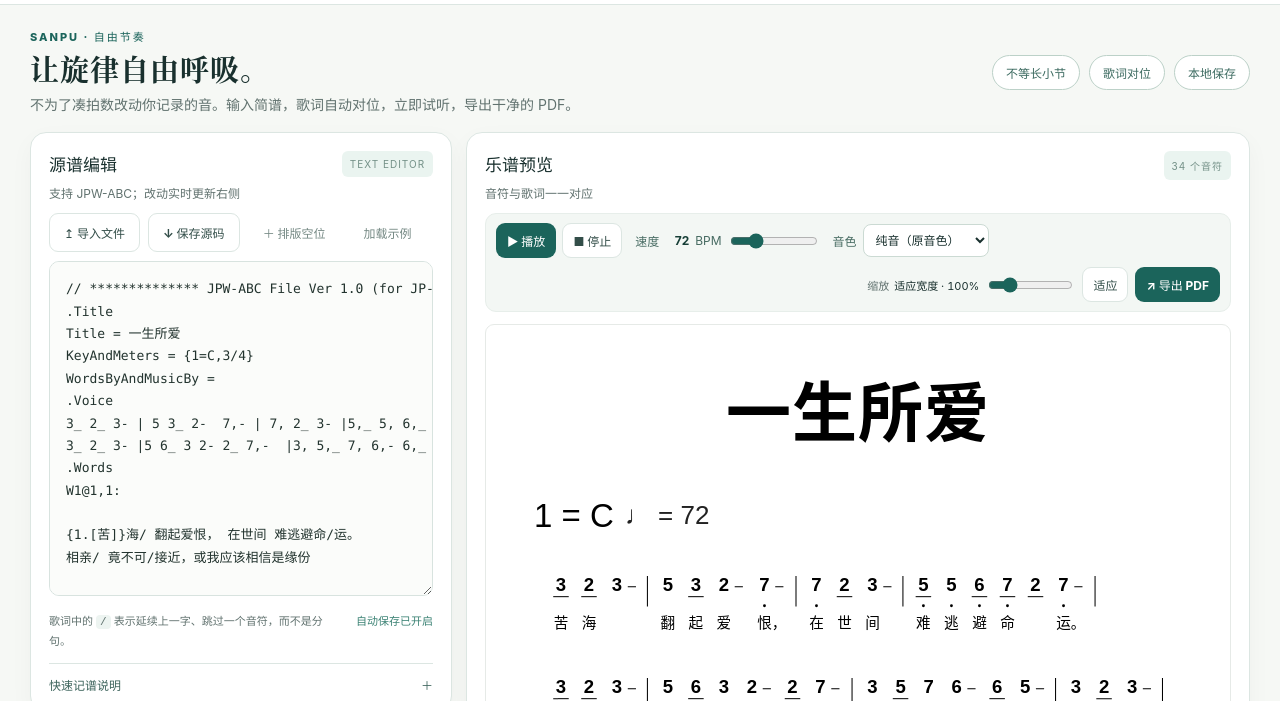
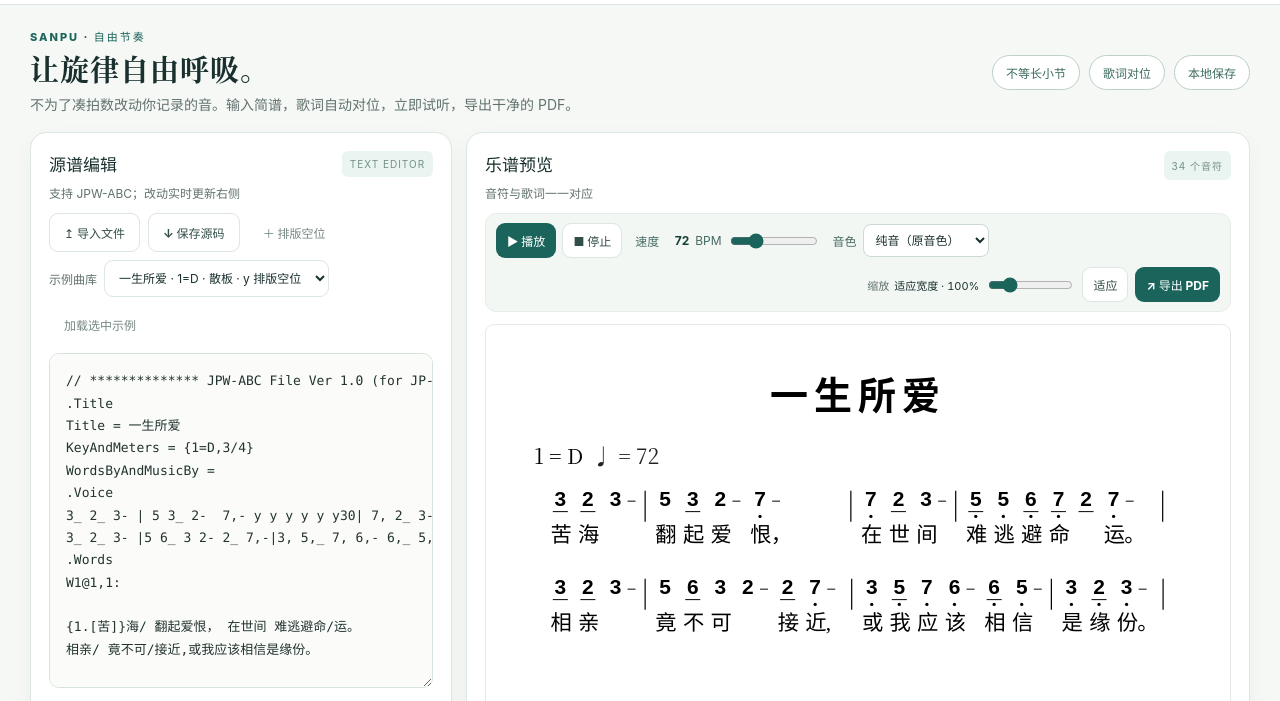
Before and after one commit to shandianchengzi/SanPu, a website: page index.html in a window 1280 px wide. Shown: the part 59-760 px from the top of the page. Drawn offline with Linux system fonts and the light colour scheme; no server answers.

Commit message:
feat: add example score library and adopt supplied standard appearance preset

```diff
--- a/index.html
+++ b/index.html
@@ -37,7 +37,8 @@
           <input id="file-input" hidden type="file" accept=".jpwabc,.txt,text/plain" />
           <button id="save-btn" class="btn secondary" type="button">↓ 保存源码</button>
           <button id="insert-spacer-btn" class="btn quiet" type="button" title="在源码光标位置插入 y40，增加 40 单位的水平空位，不改变拍数">＋ 排版空位</button>
-          <button id="example-btn" class="btn quiet" type="button" title="覆盖当前编辑内容前会征求确认">加载示例</button>
+          <label class="example-picker" for="example-select">示例曲库 <select id="example-select" aria-label="选择示例曲谱"></select></label>
+          <button id="example-btn" class="btn quiet" type="button" title="选择曲目后加载，覆盖当前编辑内容前会征求确认">加载选中示例</button>
         </div>
         <label for="source" class="sr-only">JPW-ABC 源谱</label>
         <textarea id="source" spellcheck="false" autocomplete="off" autocapitalize="off" aria-describedby="source-hint"></textarea>
--- a/src/app.mjs
+++ b/src/app.mjs
@@ -1,4 +1,4 @@
-import {EXAMPLE, parseSong, noteFrequency, splitLyricPunctuation} from './core.mjs';
+import {EXAMPLE, EXAMPLES, parseSong, noteFrequency, splitLyricPunctuation} from './core.mjs';
 import {TIMBRES, normalizeTimbre, createVoice} from './timbres.mjs';
 import {FORMAT_GROUPS, DEFAULT_FORMAT, FORMAT_PRESETS, FONTS, normalizeFormat, formatPresetId, exportStyle, importStyle} from './format.mjs';
 
@@ -43,6 +43,23 @@ function buildTimbreSelect(){
     els.timbre.append(option);
   }
   els.timbre.value=state.timbre;
+}
+function buildExampleLibrary(){
+  const select=$('example-select');
+  for(const entry of EXAMPLES){
+    const option=document.createElement('option');
+    option.value=entry.id;
+    option.textContent=entry.title+' · '+entry.description;
+    select.append(option);
+  }
+  select.value=EXAMPLES[0]?.id||'';
+}
+function loadSelectedExample(){
+  const example=EXAMPLES.find(item=>item.id===$('example-select').value);
+  if(!example)return;
+  if(els.source.value!==example.source && !confirm('将当前内容替换为《'+example.title+'》示例谱？当前内容可以先用「保存源码」备份。'))return;
+  els.source.value=example.source;
+  refresh();
 }
 function changeTimbre(value){
   state.timbre=normalizeTimbre(value);
@@ -392,12 +409,12 @@ function readTextFile(file) {
   });
 }
 let saveTimer;
-load();buildTimbreSelect();buildAppearanceControls();state.song=parseSong(els.source.value);render();
+load();buildTimbreSelect();buildExampleLibrary();buildAppearanceControls();state.song=parseSong(els.source.value);render();
 els.source.addEventListener('input',()=>{clearTimeout(saveTimer);saveTimer=setTimeout(refresh,180);});
 $('import-btn').addEventListener('click',()=>$('file-input').click());
 $('file-input').addEventListener('change',async ev=>{const file=ev.target.files[0];if(!file)return;try{els.source.value=await readTextFile(file);refresh();}catch(err){alert(`导入失败：${err.message}`);}finally{ev.target.value='';}});
 $('save-btn').addEventListener('click',()=>download(fileName()+'.jpwabc','\ufeff'+els.source.value,'text/plain;charset=utf-8'));
-$('example-btn').addEventListener('click',()=>{if(els.source.value!==EXAMPLE&&!confirm('将当前内容替换成示例谱？当前内容可以先用「保存源码」备份。'))return;els.source.value=EXAMPLE;refresh();});
+$('example-btn').addEventListener('click',loadSelectedExample);
 $('insert-spacer-btn').addEventListener('click',()=>{
   const source=els.source;
   const start=source.selectionStart??source.value.length;
--- a/src/core.mjs
+++ b/src/core.mjs
@@ -3,17 +3,22 @@
 export const EXAMPLE = `// ************** JPW-ABC File Ver 1.0 (for JP-Word v5.50m) **************
 .Title
 Title = 一生所爱
-KeyAndMeters = {1=C,3/4}
+KeyAndMeters = {1=D,3/4}
 WordsByAndMusicBy =
 .Voice
-3_ 2_ 3- | 5 3_ 2-  7,- | 7, 2_ 3- |5,_ 5, 6,_ 7,_ 2_ 7,- |$(true)
-3_ 2_ 3- |5 6_ 3 2- 2_ 7,-  |3, 5,_ 7, 6,- 6,_ 5,-| 3, 2,_ 3,-  |$(true)
+3_ 2_ 3- | 5 3_ 2-  7,- y y y y y y30| 7, 2_ 3- |5,_ 5, 6,_ 7,_ 2_ 7,- y30|$(true)
+3_ 2_ 3- |5 6_ 3 2- 2_ 7,-|3, 5,_ 7, 6,- 6,_ 5,-| 3, 2,_ 3,-  |$(true)
 .Words
 W1@1,1:
 
 {1.[苦]}海/ 翻起爱恨， 在世间 难逃避命/运。
-相亲/ 竟不可/接近，或我应该相信是缘份
+相亲/ 竟不可/接近,或我应该相信是缘份。
 `;
+// Entries are separate from the editor state: adding another example only
+// requires appending an id/title/source entry here.
+export const EXAMPLES = Object.freeze([
+  Object.freeze({id:'yi-sheng-suo-ai',title:'一生所爱',description:'1=D · 散板 · y 排版空位',source:EXAMPLE})
+]);
 const NOTE = /^([#b]{0,2})([0-7])([,']*)(_+\.*|\.+_+|-+|\.+)?/;
 // ABC's y is a layout-only spacer; SanPu extends .Voice with y or y<number>.
 // Widths use SVG user units (not musical beats) and are bounded to avoid
--- a/src/format.mjs
+++ b/src/format.mjs
@@ -3,38 +3,38 @@ export const FORMAT_GROUPS = [
   {
     title:'标题与调号', hint:'曲名、调号 1 = C 与速度 ♩ = 80 可分别调整；字间距和上下留白可为负。',
     fields:[
-      {key:'titleSize',label:'曲名字号',min:28,max:100,step:1,unit:'px',default:65},
+      {key:'titleSize',label:'曲名字号',min:28,max:100,step:1,unit:'px',default:38},
       {key:'titleWeight',label:'曲名字重',choices:[['400','常规'],['500','中等'],['600','半粗'],['700','加粗'],['800','特粗'],['900','极粗']],default:'800'},
       {key:'titleFont',label:'曲名字体',choices:[['sans','黑体'],['serif','宋体'],['kai','楷体']],default:'sans'},
-      {key:'titleLetterSpacing',label:'曲名字符间距',min:-8,max:16,step:1,unit:'px',default:1},
-      {key:'titleBottomGap',label:'曲名下方间距',min:-60,max:110,step:1,unit:'px',default:42},
-      {key:'metaSize',label:'调号 1 = C 字号',min:16,max:64,step:1,unit:'px',default:33},
+      {key:'titleLetterSpacing',label:'曲名字符间距',min:-8,max:16,step:1,unit:'px',default:6},
+      {key:'titleBottomGap',label:'曲名下方间距',min:-60,max:110,step:1,unit:'px',default:19},
+      {key:'metaSize',label:'调号 1 = C 字号',min:16,max:64,step:1,unit:'px',default:21},
       {key:'metaWeight',label:'调号字重',choices:[['400','常规'],['500','中等'],['600','半粗'],['700','加粗'],['800','特粗']],default:'400'},
-      {key:'tempoSize',label:'速度 ♩ = 80 字号',min:14,max:64,step:1,unit:'px',default:26},
+      {key:'tempoSize',label:'速度 ♩ = 80 字号',min:14,max:64,step:1,unit:'px',default:21},
       {key:'tempoWeight',label:'速度标记字重',choices:[['400','常规'],['500','中等'],['600','半粗'],['700','加粗'],['800','特粗']],default:'500'},
-      {key:'metaFont',label:'调号与速度字体',choices:[['sans','黑体'],['serif','宋体'],['kai','楷体']],default:'sans'},
-      {key:'metaGap',label:'调号与速度间距',min:-50,max:80,step:1,unit:'px',default:11},
-      {key:'metaBottomGap',label:'调号下方间距',min:-70,max:100,step:1,unit:'px',default:22}
+      {key:'metaFont',label:'调号与速度字体',choices:[['sans','黑体'],['serif','宋体'],['kai','楷体']],default:'serif'},
+      {key:'metaGap',label:'调号与速度间距',min:-50,max:80,step:1,unit:'px',default:9},
+      {key:'metaBottomGap',label:'调号下方间距',min:-70,max:100,step:1,unit:'px',default:-1}
     ]
   },
   {
     title:'音符与歌词',hint:'高低音点距离分别微调：正数远离音符，负数靠近；默认 0 保留原位置。',
     fields:[
-      {key:'noteSize',label:'音符字号',min:24,max:80,step:1,unit:'px',default:43},
+      {key:'noteSize',label:'音符字号',min:24,max:80,step:1,unit:'px',default:50},
       {key:'noteWeight',label:'音符字重',choices:[['400','常规'],['500','中等'],['600','半粗'],['700','加粗'],['800','特粗']],default:'700'},
       {key:'noteFont',label:'音符字体',choices:[['sans','黑体'],['serif','宋体'],['kai','楷体']],default:'sans'},
       {key:'accidentalSize',label:'升降号字号',min:14,max:48,step:1,unit:'px',default:23},
-      {key:'lyricSize',label:'歌词字号',min:14,max:65,step:1,unit:'px',default:34},
+      {key:'lyricSize',label:'歌词字号',min:14,max:65,step:1,unit:'px',default:51},
       {key:'lyricWeight',label:'歌词字重',choices:[['300','细体'],['400','常规'],['500','中等'],['600','半粗'],['700','加粗']],default:'400'},
-      {key:'lyricFont',label:'歌词字体',choices:[['sans','黑体'],['serif','宋体'],['kai','楷体']],default:'sans'},
-      {key:'lyricLetterSpacing',label:'歌词字符间距',min:-10,max:12,step:1,unit:'px',default:0},
-      {key:'punctuationGap',label:'标点与歌词距离',min:-30,max:80,step:1,unit:'px',default:0},
-      {key:'lyricOffset',label:'歌词与音符纵向间距',min:-70,max:110,step:1,unit:'px',default:0},
-      {key:'octaveDotSize',label:'高低音点大小',min:2,max:6,step:.1,unit:'px',default:3.3},
+      {key:'lyricFont',label:'歌词字体',choices:[['sans','黑体'],['serif','宋体'],['kai','楷体']],default:'kai'},
+      {key:'lyricLetterSpacing',label:'歌词字符间距',min:-10,max:12,step:1,unit:'px',default:-4},
+      {key:'punctuationGap',label:'标点与歌词距离',min:-30,max:80,step:1,unit:'px',default:2},
+      {key:'lyricOffset',label:'歌词与音符纵向间距',min:-70,max:110,step:1,unit:'px',default:3},
+      {key:'octaveDotSize',label:'高低音点大小',min:2,max:6,step:.1,unit:'px',default:3.9},
       {key:'highOctaveDotOffset',label:'高音点与音符距离微调',min:-50,max:80,step:1,unit:'px',default:0},
-      {key:'lowOctaveDotOffset',label:'低音点与音符距离微调',min:-50,max:80,step:1,unit:'px',default:0},
+      {key:'lowOctaveDotOffset',label:'低音点与音符距离微调',min:-50,max:80,step:1,unit:'px',default:-13},
       {key:'rhythmStroke',label:'减时线/延长线粗细',min:1,max:6,step:.1,unit:'px',default:2.35},
-      {key:'barStroke',label:'小节线粗细',min:1,max:6,step:.1,unit:'px',default:2.4}
+      {key:'barStroke',label:'小节线粗细',min:1,max:6,step:.1,unit:'px',default:2.9}
     ]
   },
   {
@@ -43,12 +43,12 @@ export const FORMAT_GROUPS = [
       {key:'noteSpacing',label:'音符横向疏密',min:-35,max:100,step:1,unit:'px',default:0},
       {key:'dashSpacing',label:'延长线间距',min:22,max:65,step:1,unit:'px',default:29},
       {key:'barSpacing',label:'小节线占用宽度',min:16,max:90,step:1,unit:'px',default:24},
-      {key:'systemGap',label:'谱行之间的间距',min:-100,max:120,step:1,unit:'px',default:17},
+      {key:'systemGap',label:'谱行之间的间距',min:-100,max:120,step:1,unit:'px',default:-5},
       {key:'lyricLineGap',label:'相邻两行歌词间距微调',min:-160,max:160,step:1,unit:'px',default:0},
       {key:'minLineWidth',label:'谱行最小宽度',min:580,max:2200,step:20,unit:'px',default:980},
       {key:'previewPadding',label:'预览四周留白',min:0,max:100,step:1,unit:'px',default:48},
       {key:'printMarginX',label:'PDF 左右页边距',min:4,max:35,step:1,unit:'mm',default:15},
-      {key:'printMarginY',label:'PDF 上下页边距',min:4,max:35,step:1,unit:'mm',default:17}
+      {key:'printMarginY',label:'PDF 上下页边距',min:4,max:35,step:1,unit:'mm',default:8}
     ]
   }
 ];
@@ -110,14 +110,16 @@ export function importStyle(text){
 export const FORMAT_PRESETS=Object.freeze({
   standard:DEFAULT_FORMAT,
   compact:Object.freeze(normalizeFormat({
-    ...DEFAULT_FORMAT,titleSize:51,titleBottomGap:22,metaSize:26,tempoSize:21,metaBottomGap:12,
-    noteSize:36,lyricSize:28,noteSpacing:-10,dashSpacing:25,barSpacing:19,systemGap:5,
-    previewPadding:24,minLineWidth:820,lyricOffset:0
+    ...DEFAULT_FORMAT,titleSize:34,titleBottomGap:12,metaSize:18,tempoSize:18,
+    metaGap:6,metaBottomGap:-8,noteSize:44,lyricSize:45,lyricOffset:0,
+    noteSpacing:-8,dashSpacing:25,barSpacing:20,systemGap:-15,
+    previewPadding:32,minLineWidth:820
   })),
   spacious:Object.freeze(normalizeFormat({
-    ...DEFAULT_FORMAT,titleSize:76,titleBottomGap:58,metaSize:38,tempoSize:32,metaBottomGap:36,
-    noteSize:50,lyricSize:41,noteSpacing:24,dashSpacing:38,barSpacing:34,systemGap:45,
-    previewPadding:65,minLineWidth:1200,lyricOffset:24
+    ...DEFAULT_FORMAT,titleSize:46,titleBottomGap:29,metaSize:25,tempoSize:25,
+    metaGap:15,metaBottomGap:10,noteSize:57,lyricSize:57,lyricOffset:15,
+    noteSpacing:16,dashSpacing:38,barSpacing:32,systemGap:22,
+    previewPadding:62,minLineWidth:1200
   }))
 });
 export function formatPresetId(format){
--- a/styles.css
+++ b/styles.css
@@ -208,3 +208,10 @@ main{padding-top:23px}
 .update-actions{display:flex;justify-content:flex-end;gap:8px}
 @media(max-width:640px){.header-actions{gap:5px}.update-button{padding:8px 9px}.update-button .update-dot{display:none}.repo-link{display:none}.update-builds{grid-template-columns:1fr}.update-actions{display:grid;grid-template-columns:1fr 1fr}.update-actions .btn{white-space:normal}}
 @media print{.update-dialog{display:none!important}}
+
+/* Example-score library selector beside the source editing actions. */
+.example-picker{display:inline-flex;align-items:center;gap:7px;font-size:12px;color:var(--sub)}
+.example-picker select{font:inherit;font-size:12px;max-width:240px;min-width:140px;padding:9px 10px;background:#fff;border:1px solid var(--border);border-radius:9px;color:var(--ink)}
+.example-picker select:focus-visible{outline:3px solid #8fc6b3;outline-offset:2px}
+@media(max-width:640px){.example-picker select{max-width:180px}}
+@media print{.example-picker{display:none!important}}
```
Also changed, not shown: examples/standard.sanpu-style.json (added, +42 -0 lines), tests/appearance-ui.test.mjs (+14 -3 lines), tests/core.test.mjs (+7 -2 lines), tests/format.test.mjs (+25 -11 lines), README.md.
